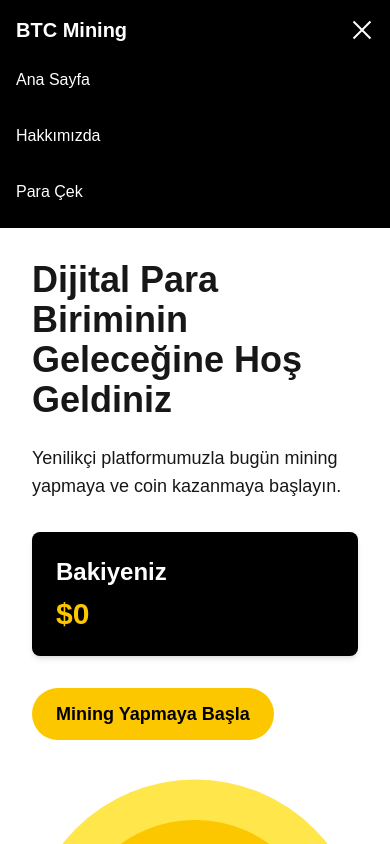
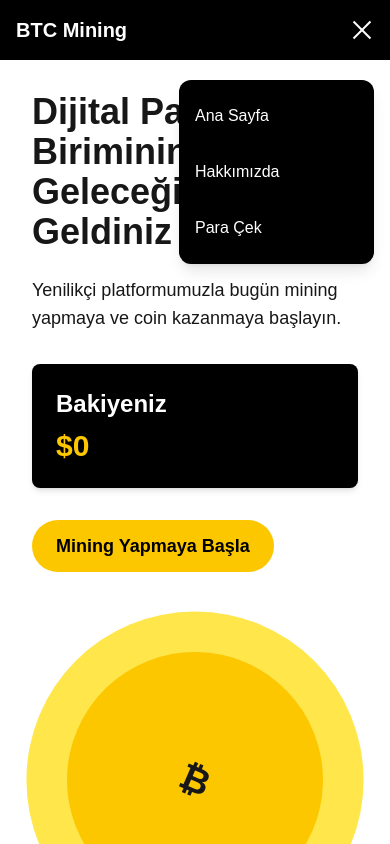
Before and after one commit to bekirbali/coinmarket, a Next.js app: page / in a window 390 px wide. Both pictures are taken after a click on the button "Toggle menu". Shown: the top 844 px of the page. Built offline with nearby package versions, Linux system fonts and the light colour scheme.

Commit message:
Enhance mobile navigation in Navbar component with improved styling and layout; add padding, rounded corners, and shadow effects for better visibility and user experience.

```diff
--- a/app/components/Navbar.js
+++ b/app/components/Navbar.js
@@ -67,8 +67,12 @@ export default function Navbar() {
       </nav>
 
       {/* Mobile Navigation Menu */}
-      <div className={`md:hidden ${isMenuOpen ? "block" : "hidden"} mt-4`}>
-        <ul className="flex flex-col gap-4">
+      <div
+        className={`md:hidden ${
+          isMenuOpen ? "block" : "hidden"
+        } mt-4 w-1/2 ml-auto rounded-xl bg-black shadow-lg absolute right-4 top-16 z-50`}
+      >
+        <ul className="flex flex-col gap-4 p-4">
           <li>
             <Link
               href="/"
```
